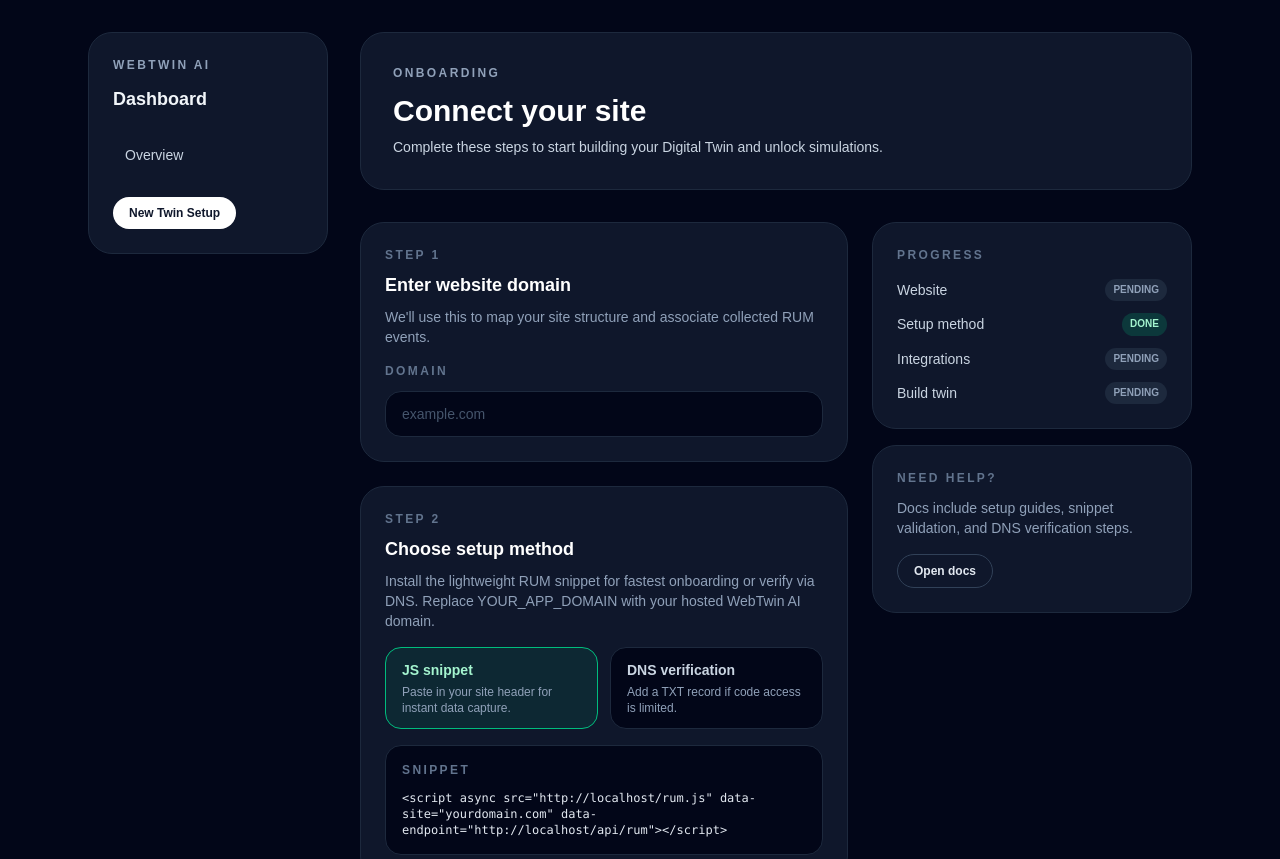
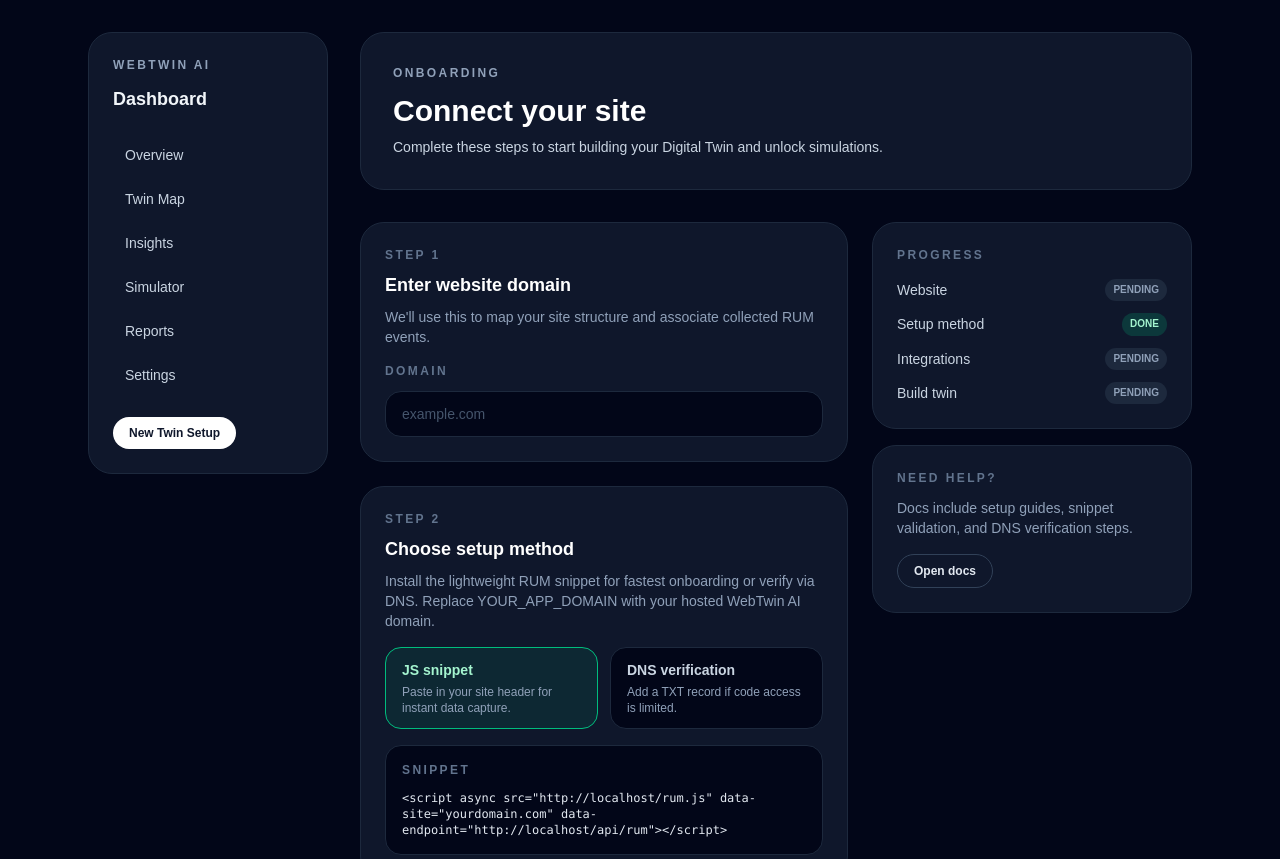
Before and after one commit to LukaKhaladze/webtwin.ai, a Next.js app: page /app/onboarding in a window 1280 px wide. Shown: the top 859 px of the page. Built offline with nearby package versions, Linux system fonts and the light colour scheme; no server answers.

Commit message:
Restore dashboard sidebar links for app pages

```diff
--- a/src/app/app/layout.tsx
+++ b/src/app/app/layout.tsx
@@ -2,6 +2,11 @@ import Link from "next/link";
 
 const navItems = [
   { href: "/app/overview", label: "Overview" },
+  { href: "/app/twin-map", label: "Twin Map" },
+  { href: "/app/insights", label: "Insights" },
+  { href: "/app/simulator", label: "Simulator" },
+  { href: "/app/reports", label: "Reports" },
+  { href: "/app/settings", label: "Settings" },
 ];
 
 export default function AppLayout({ children }: { children: React.ReactNode }) {
```
